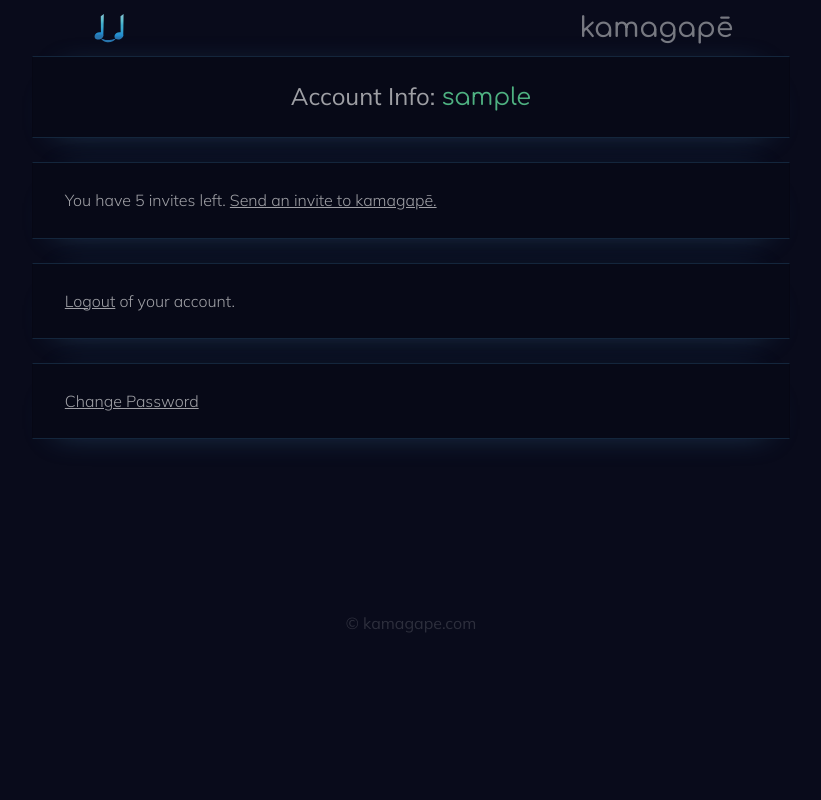
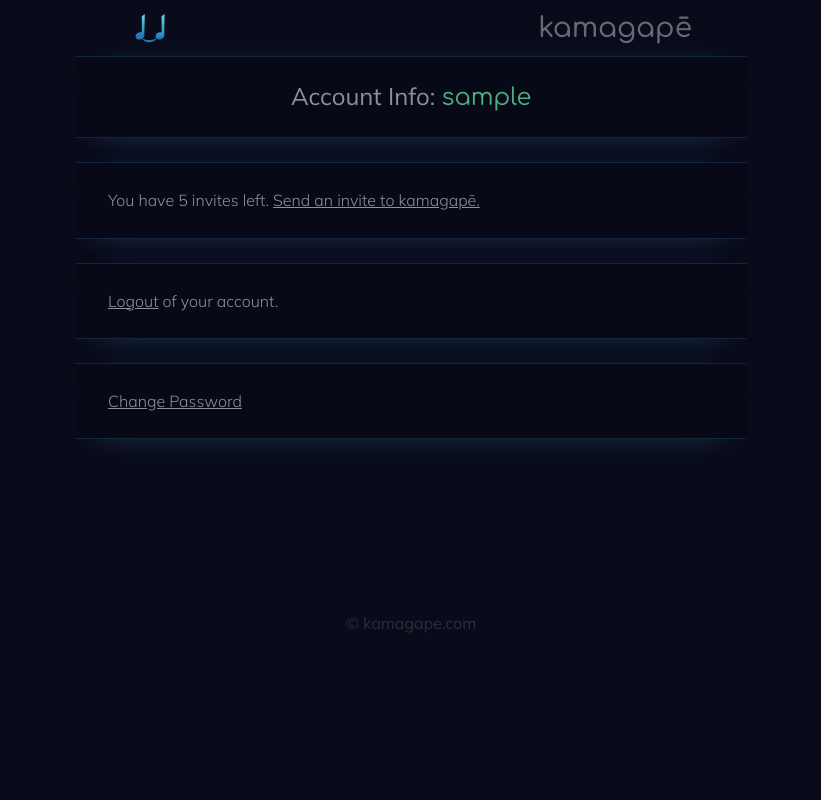
Before and after one commit to ikidder/ka2, a Flask app: page /account in a window 1280 px wide. Shown: the whole page, without its empty margins (229-1050 px from the left). Run offline with Flask 2, Linux system fonts and the light colour scheme; the visitor is signed in with stand-in values (Sample User, id 1); data comes from the database, SQL or seed files in the repository; some libraries are stand-ins or nearby versions.

Commit message:
max width reduced. text color reduced brightness.

```diff
--- a/ka/static/custom.css
+++ b/ka/static/custom.css
@@ -66,10 +66,10 @@
  */
 
 :root {
-    --max-width: 79ch; /* 75 for easy reading, plus 2em on each side for card padding */
+    --max-width: 70ch; /* 75 for easy reading, plus 2em on each side for card padding */
     --white: rgba(255,255,255,.80);
-    --less-white: rgba(255, 255, 255, .61);
-    --even-less-white: rgba(255, 255, 255, .45);
+    --less-white: hsla(151, 39%, 100%, .55);
+    --even-less-white: rgba(255, 255, 255, .39);
     --very-little-white: rgba(255, 255, 255, .15);
     /*--black: #000;*/
     /*--black: hsla(280, 62%, 4%, 1);*/
```
